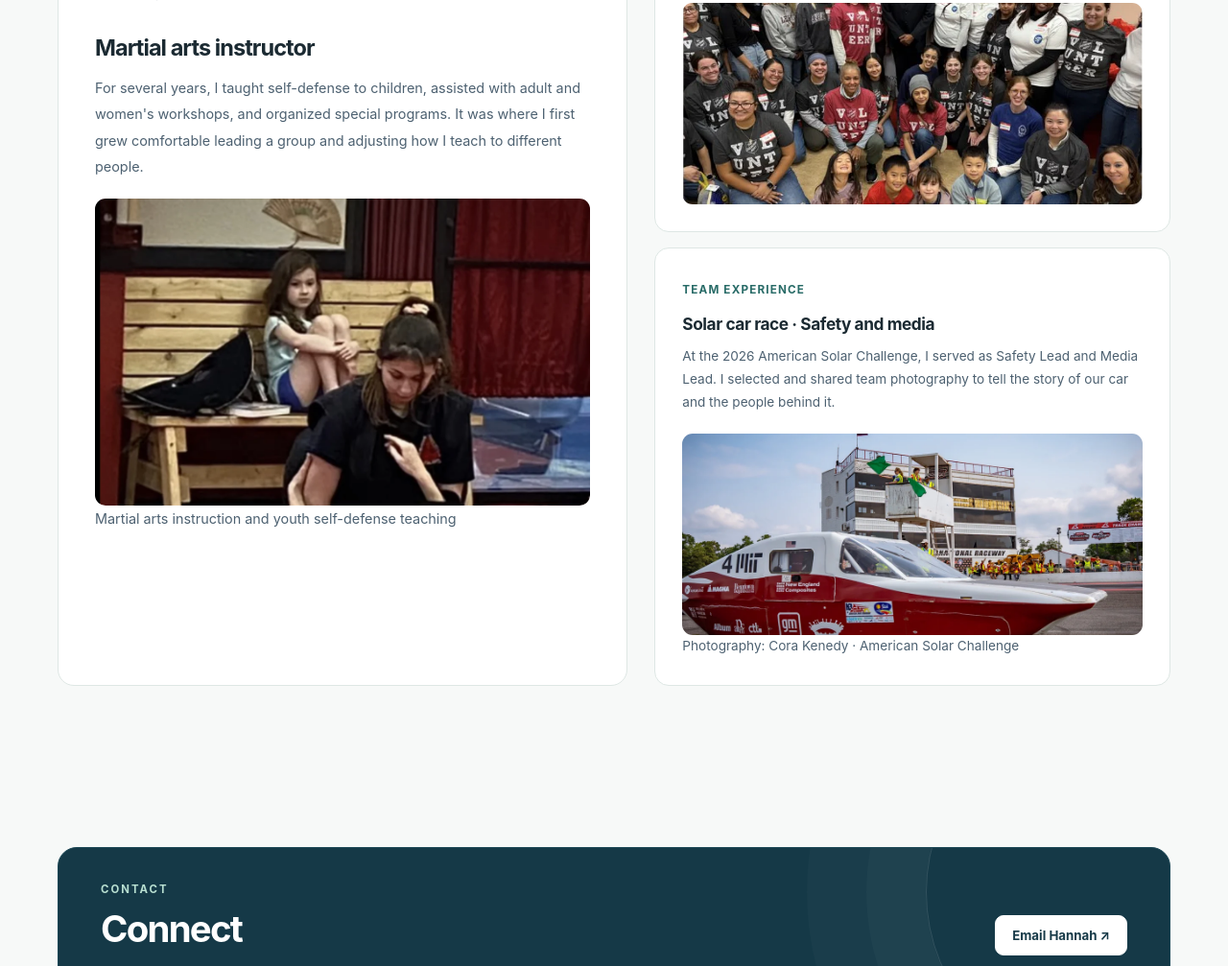
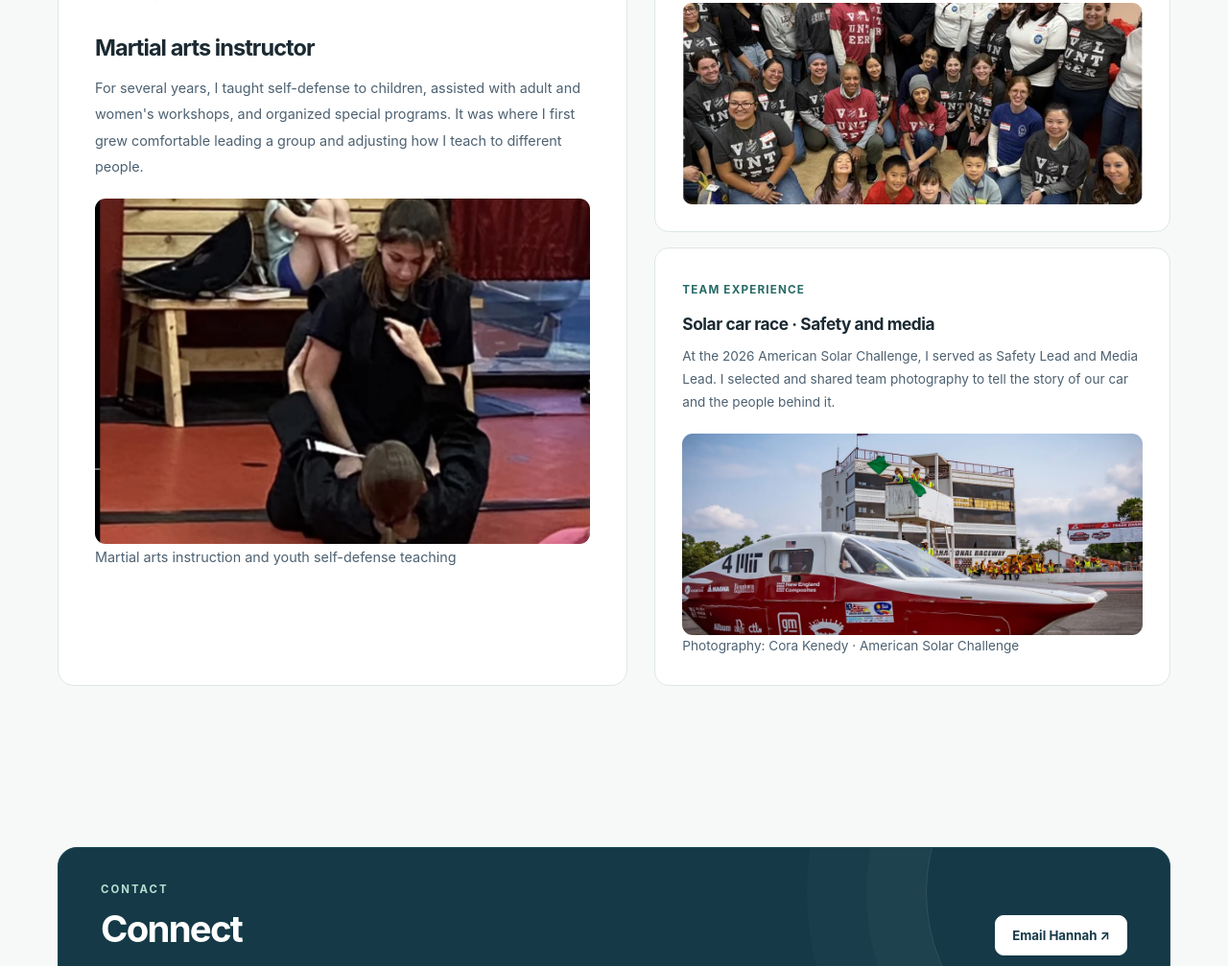
Before and after one commit to hr190711/hannah-robin-portfolio, a plain HTML site: page leadership.html in a window 1280 px wide. Shown: the part 2270-3277 px from the top of the page at 96% size. Drawn offline with Linux system fonts and the light colour scheme.

Commit message:
Adjust lead-inline-photo styles for better layout

```diff
--- a/assets/styles.css
+++ b/assets/styles.css
@@ -247,8 +247,9 @@ a:focus-visible,button:focus-visible{outline:3px solid #3b8b83;outline-offset:4p
 .lead-photo-grid figcaption{padding:10px 15px 15px;color:var(--muted);font-size:.82rem}
 .lead-inline-photo{width:100%;height:210px;object-fit:cover;margin-top:20px;border-radius:11px}
 .lead-inline-photo.martial-tall{
-  height: 320px;
-  object-position: center top;
+  height: 360px;
+  object-fit: cover;
+  object-position: center 75%;
 }
 .mt-30{margin-top:30px!important}
 @media(max-width:950px){.hero-v3 .hero-grid{gap:35px}.portrait-frame{min-height:0}.hero-portrait{height:410px}.leadership-story{gap:32px}}
```
